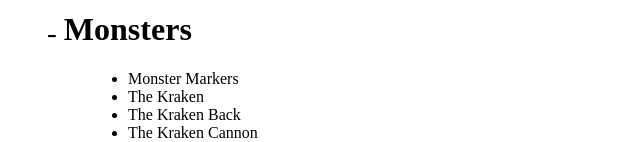
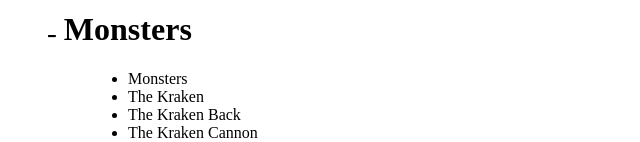
Before and after one commit to any2cards/smt, a browser extension: page index.html in a window 1280 px wide. Both pictures are taken after a click on the element "Monsters". Shown: the part 653-795 px from the top of the page, 0-640 px from the left. Drawn offline with nearby package versions, Linux system fonts and the light colour scheme.

Commit message:
Change Monster Markers to Monsters

```diff
--- a/index.html
+++ b/index.html
@@ -292,7 +292,7 @@
 			<h1><i class="fa fa-plus"></i> Monsters </h1>
 			<div class="TextZone">
 				<ul>
-					<li>Monster Markers</li>
+					<li>Monsters</li>
 					<li>The Kraken</li>
 					<li>The Kraken Back</li>
 					<li>The Kraken Cannon</li>
```
